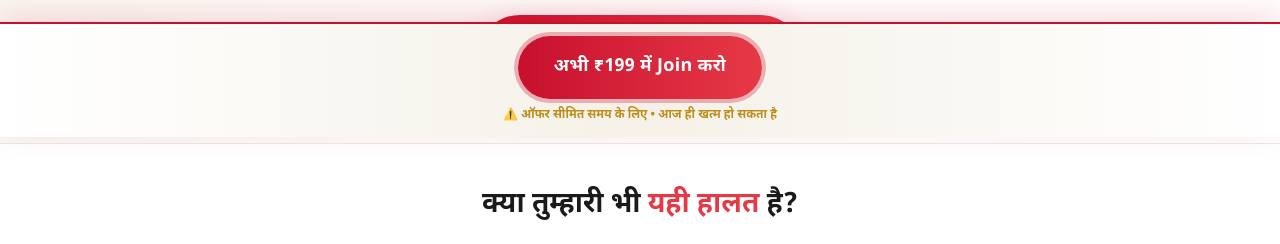
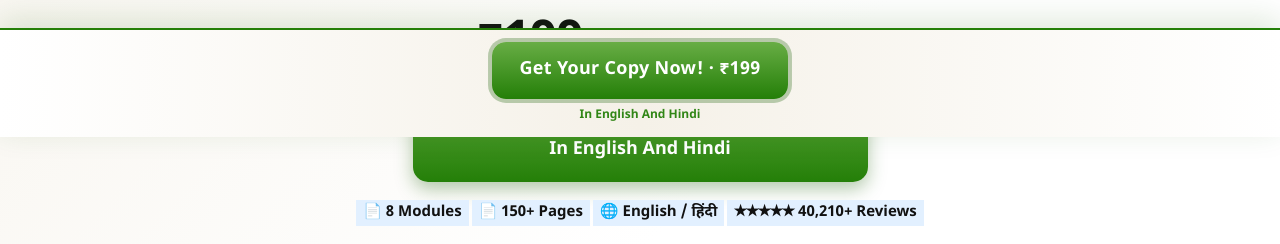
Before and after one commit to infoguide-pdf/pdf-ui, a plain HTML site: page index.html in a window 1280 px wide. Shown: the part 663-907 px from the top of the page. Drawn offline with Linux system fonts and the light colour scheme.

Commit message:
Refresh purchase offer and list eight modules
Co-authored-by: Copilot <223556219+Copilot@users.noreply.github.com>

```diff
--- a/index.html
+++ b/index.html
@@ -13,9 +13,16 @@
   .hero h1{font-size:clamp(24px,5.4vw,38px);line-height:1.35;font-weight:800;margin-bottom:18px}
   .hl{background:linear-gradient(90deg,#c8102e,#e63946);-webkit-background-clip:text;background-clip:text;color:transparent}
   .hero p.sub{font-size:clamp(16px,3.6vw,19px);color:#555555;margin-bottom:26px}
-  .cta{display:inline-block;background:linear-gradient(90deg,#c8102e,#e63946);color:#fff;font-size:19px;font-weight:800;padding:17px 42px;border-radius:50px;text-decoration:none;box-shadow:0 8px 30px rgba(200,16,46,.25);transition:.2s}
-  .cta:hover{transform:translateY(-2px);box-shadow:0 12px 38px rgba(200,16,46,.35)}
-  .cta small{display:block;font-size:12px;font-weight:500;opacity:.9;margin-top:3px}
+  .purchase-offer{max-width:640px;margin:18px auto 0}
+  .purchase-price{display:flex;align-items:baseline;justify-content:center;gap:14px;margin-bottom:8px;line-height:1.15}
+  .purchase-price .current{font-size:clamp(36px,8vw,48px);font-weight:900;color:#111}
+  .purchase-price .original{font-size:clamp(20px,5vw,25px);color:#111}
+  .purchase-price .discount{font-size:clamp(24px,6vw,32px);font-weight:900;color:#20a51b}
+  .cta{display:block;width:100%;max-width:455px;margin:0 auto;background:linear-gradient(180deg,#68ad45,#247f08);color:#fff;font-size:22px;font-weight:800;padding:17px 20px;border-radius:15px;text-decoration:none;box-shadow:0 7px 18px rgba(35,100,15,.35);transition:.2s}
+  .cta:hover{transform:translateY(-2px);box-shadow:0 10px 24px rgba(35,100,15,.4)}
+  .cta small{display:block;font-size:18px;font-weight:700;margin-top:2px}
+  .offer-details{display:flex;justify-content:center;flex-wrap:wrap;gap:3px;margin:18px auto 0}
+  .offer-details span{background:#e2f0ff;color:#111;font-size:15px;font-weight:700;line-height:1.35;padding:3px 7px}
   section{padding:42px 0;border-top:1px solid #e8e8e8}
   h2{font-size:clamp(21px,4.4vw,28px);font-weight:800;margin-bottom:22px;text-align:center;line-height:1.4}
   h2 span{color:#e63946}
@@ -114,22 +121,22 @@
     left:0;
     right:0;
     background:linear-gradient(90deg,#ffffff 0%,#f5f1e8 50%,#ffffff 100%);
-    border-top:2px solid #c8102e;
+    border-top:2px solid #247f08;
     padding:12px 16px;
     text-align:center;
     z-index:9999;
-    box-shadow:0 -8px 30px rgba(200,16,46,.15);
+    box-shadow:0 -8px 30px rgba(35,100,15,.15);
   }
   .sticky-cta .pulse-btn {
     display:inline-block;
-    background:linear-gradient(90deg,#c8102e,#e63946);
+    background:linear-gradient(180deg,#68ad45,#247f08);
     color:#fff;
     font-size:18px;
     font-weight:900;
-    padding:16px 36px;
-    border-radius:50px;
+    padding:13px 28px;
+    border-radius:14px;
     text-decoration:none;
-    box-shadow:0 0 0 0 rgba(200,16,46,.4);
+    box-shadow:0 0 0 0 rgba(35,100,15,.4);
     animation:pulse 1.6s infinite;
     letter-spacing:.3px;
   }
@@ -137,15 +144,15 @@
   .sticky-cta .subtext {
     display:block;
     font-size:12px;
-    color:#b8860b;
+    color:#247f08;
     margin-top:6px;
     font-weight:700;
     animation:blink 1.8s infinite;
   }
   @keyframes pulse {
-    0%{box-shadow:0 0 0 0 rgba(200,16,46,.4)}
-    70%{box-shadow:0 0 0 16px rgba(200,16,46,0)}
-    100%{box-shadow:0 0 0 0 rgba(200,16,46,0)}
+    0%{box-shadow:0 0 0 0 rgba(35,100,15,.4)}
+    70%{box-shadow:0 0 0 16px rgba(35,100,15,0)}
+    100%{box-shadow:0 0 0 0 rgba(35,100,15,0)}
   }
   @keyframes blink {
     0%,100%{opacity:1}
@@ -186,7 +193,20 @@
     <!-- Image Placeholder 1: Hero Visual -->
     <img class="cfg-img" data-key="hero" alt="Primary Image 1">
 
-    <a href="#join" class="cta" data-cta>अभी ₹199 में सिस्टम एक्सेस करो<small>तुरंत शुरू • कोई हिडन चार्ज नहीं</small></a>
+    <div class="purchase-offer">
+      <div class="purchase-price">
+        <span class="current">₹199</span>
+        <span class="original"><s>₹1,999</s></span>
+        <span class="discount">90% off</span>
+      </div>
+      <a href="#join" class="cta" data-cta>☁ Get Your Copy Now!<small>In English And Hindi</small></a>
+      <div class="offer-details">
+        <span>📄 8 Modules</span>
+        <span>📄 150+ Pages</span>
+        <span>🌐 English / हिंदी</span>
+        <span>★★★★★ 40,210+ Reviews</span>
+      </div>
+    </div>
   </div>
 </div>
 
@@ -299,6 +319,30 @@
       </ul>
     </div>
 
+    <div class="module">
+      <h3>MODULE 6: प्रोफ़ाइल और पहला इम्प्रेशन</h3>
+      <ul>
+        <li>एक स्पष्ट और ईमानदार ऑनलाइन प्रोफ़ाइल तैयार करना</li>
+        <li>निजी जानकारी सुरक्षित रखते हुए अपनी रुचियाँ दिखाना</li>
+      </ul>
+    </div>
+
+    <div class="module">
+      <h3>MODULE 7: वीडियो कॉल की तैयारी</h3>
+      <ul>
+        <li>कॉल से पहले तकनीक, समय और बातचीत की अपेक्षाएँ तय करना</li>
+        <li>सहमति, सहजता और स्पष्ट सीमाओं के साथ बातचीत करना</li>
+      </ul>
+    </div>
+
+    <div class="module">
+      <h3>MODULE 8: निरंतरता और व्यक्तिगत सुरक्षा</h3>
+      <ul>
+        <li>शेड्यूल, फॉलो-अप और भुगतान का व्यवस्थित रिकॉर्ड रखना</li>
+        <li>गोपनीयता बनाए रखना और संदिग्ध अनुरोधों से बचना</li>
+      </ul>
+    </div>
+
     <p style="text-align:center;font-weight:800;color:#c8102e;margin:26px 0 14px;font-size:17px">🎁 और ये BONUSES भी:</p>
     <div class="bonus"><b>BONUS 1:</b> WhatsApp + Telegram Script Pack — 20+ टेम्पलेट्स (English + Russian ट्रांसलिटरेशन)</div>
     <div class="bonus"><b>BONUS 2:</b> Cultural Cheat Sheet — Russian/Ukrainian रीति-रिवाज, गिफ्ट एटिकेट, वर्जित विषय</div>
@@ -307,7 +351,7 @@
     <!-- Lower portion: Explicit about PDFs & Modules for liability -->
     <div style="margin-top:32px;background:#f5f5f5;border-radius:12px;padding:20px;border:1px solid #d8d8d8">
       <p style="font-weight:700;color:#b8860b;margin-bottom:10px">आपको क्या मिलेगा (डिटेल में):</p>
-      <p style="font-size:14.5px;color:#333333">• 5 डिटेल्ड Modules (PDF फॉर्मेट में)<br>
+      <p style="font-size:14.5px;color:#333333">• 8 डिटेल्ड Modules (PDF फॉर्मेट में)<br>
       • WhatsApp/Telegram Script Pack (PDF)<br>
       • Cultural Cheat Sheet (PDF)<br>
       • Red-Flag Detector (PDF)<br>
@@ -349,7 +393,20 @@
     <div class="urgency">⚠️ ₹199 का ऑफर सिर्फ सीमित समय के लिए — आज ही खत्म हो सकता है</div>
     <h2>50,000+ लोगों की Life बदली…<br><span>अब तुम्हारी बारी है!</span></h2>
     <p style="color:#555555;margin-bottom:26px;font-size:16px">₹199 में Elite Companion System एक्सेस करो। 90% छूट।<br>तुरंत शुरू • पूरा सिस्टम + Bonuses</p>
-    <a href="#" class="cta" data-cta>अभी Join करो — ₹199<small>तुरंत एक्सेस • कोई हिडन चार्ज नहीं</small></a>
+    <div class="purchase-offer">
+      <div class="purchase-price">
+        <span class="current">₹199</span>
+        <span class="original"><s>₹1,999</s></span>
+        <span class="discount">90% off</span>
+      </div>
+      <a href="#" class="cta" data-cta>☁ Get Your Copy Now!<small>In English And Hindi</small></a>
+      <div class="offer-details">
+        <span>📄 8 Modules</span>
+        <span>📄 150+ Pages</span>
+        <span>🌐 English / हिंदी</span>
+        <span>★★★★★ 40,210+ Reviews</span>
+      </div>
+    </div>
     <div class="boxes">
       <span>🔒 100% सिक्योर पेमेंट</span>
       <span>⚡ इंस्टेंट एक्सेस</span>
@@ -375,8 +432,8 @@
 
 <!-- Sticky Pulsing Join Button -->
 <div class="sticky-cta">
-  <a href="#" class="pulse-btn" data-cta>अभी ₹199 में Join करो</a>
-  <span class="subtext">⚠️ ऑफर सीमित समय के लिए • आज ही खत्म हो सकता है</span>
+  <a href="#" class="pulse-btn" data-cta>Get Your Copy Now! · ₹199</a>
+  <span class="subtext">In English And Hindi</span>
 </div>
 
 <script>
```
